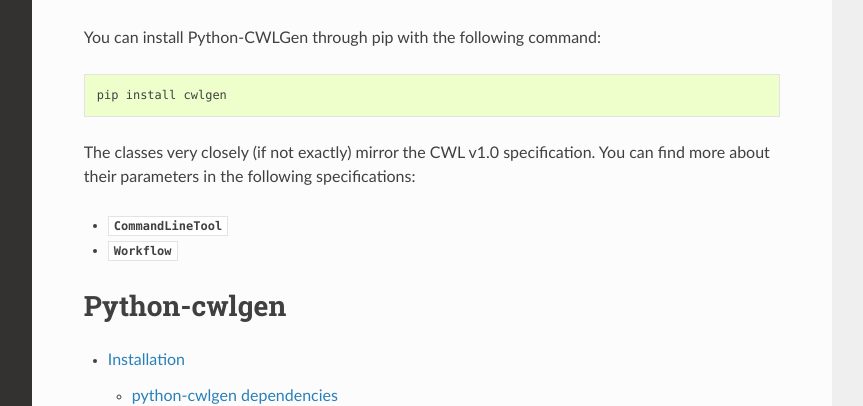
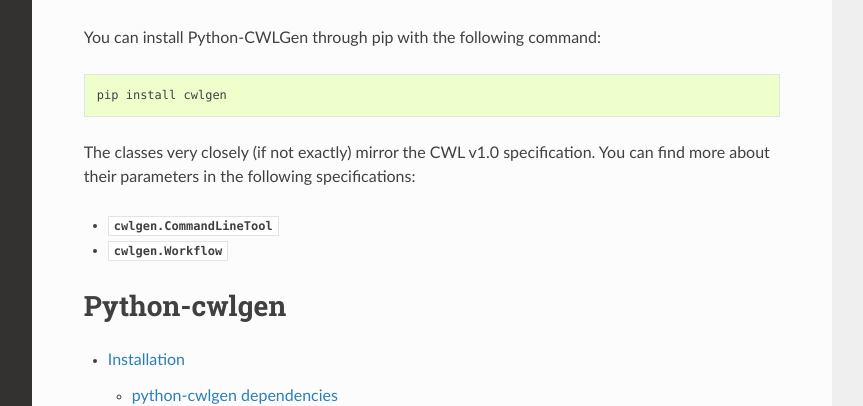
Before and after one commit to common-workflow-lab/python-cwlgen, a Sphinx documentation site: the page built from doc/source/index.rst, in a window 1280 px wide and 1329 px high. Shown: the part 359-765 px from the top of the window, without its empty margins (268-1131 px from the left). Built offline with Sphinx 7.4.7 and the Read the Docs theme 2.0.0, drawn with Linux system fonts in a browser that asks for light colours.

Commit message:
Minor fix to cwlgen class reference on index doc page

```diff
--- a/doc/source/index.rst
+++ b/doc/source/index.rst
@@ -38,8 +38,8 @@ You can install Python-CWLGen through pip with the following command:
 The classes very closely (if not exactly) mirror the CWL v1.0 specification. You can find
 more about their parameters in the following specifications:
 
-- :class:`CommandLineTool`
-- :class:`Workflow`
+- :class:`cwlgen.CommandLineTool`
+- :class:`cwlgen.Workflow`
 
 
 Python-cwlgen
```
